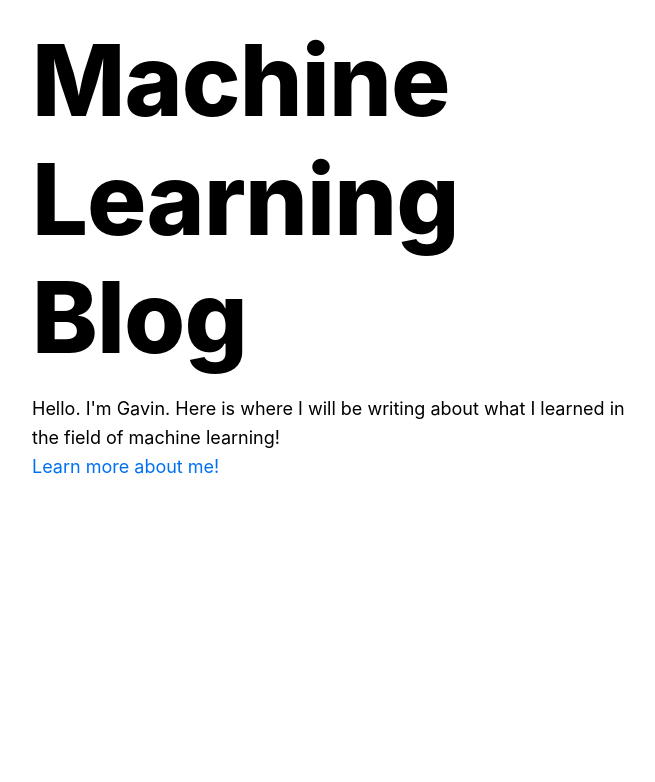
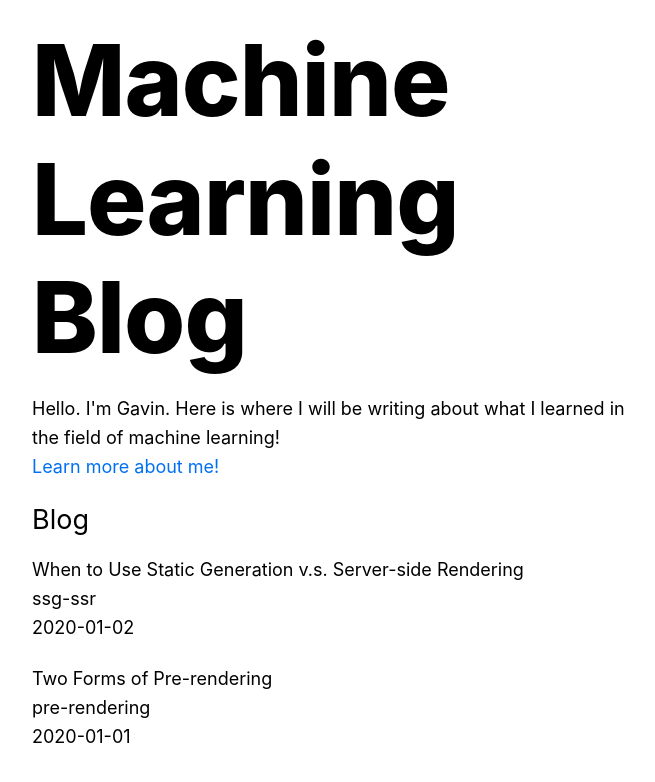
Before and after one commit to wry0313/gavinwang.dev, a Next.js app: page / in a window 1280 px wide. Shown: the part 314-1096 px from the top of the page, without its empty margins (302-957 px from the left). Before the commit the page ends 904 px from the top, so only its background shows below. Built offline with nearby package versions, Linux system fonts and the light colour scheme.

Commit message:
mid way through implementing dynamic routes

```diff
--- /dev/null
+++ b/lib/posts.js
@@ -0,0 +1,74 @@
+import fs from 'fs';
+import path from 'path';
+import matter from 'gray-matter';
+
+const postsDirectory = path.join(process.cwd(), 'posts');
+
+export function getSortedPostsData() {
+    // Get file names under /posts
+    const fileNames = fs.readdirSync(postsDirectory);
+    const allPostsData = fileNames.map((fileName) => {
+        // Remove ".md" from file name to get id
+        const id = fileName.replace(/\.md$/, '');
+
+        // Read markdown file as string
+        const fullPath = path.join(postsDirectory, fileName);
+        const fileContents = fs.readFileSync(fullPath, 'utf8');
+
+        // Use gray-matter to parse the psot metadata section
+        const matterResult = matter(fileContents);
+
+        // Combine the data with the id
+        return {
+            id,
+            ...matterResult.data,
+        };
+    });
+    // Sort posts by date
+    return allPostsData.sort((a, b) => {
+        if (a.date < b.date) {
+            return 1;
+        } else {
+            return -1;
+        }
+    })
+}
+
+export function getAllPostIds() {
+    const fileNames = fs.readdirSync(postsDirectory);
+
+    // Returns an array that looks like this:
+    // [
+    //   {
+    //     params: {
+    //       id: 'ssg-ssr'
+    //     }
+    //   },
+    //   {
+    //     params: {
+    //       id: 'pre-rendering'
+    //     }
+    //   }
+    // ]
+    return fileNames.map((fileName) => {
+        return {
+        params: {
+            id: fileName.replace(/\.md$/, ''),
+        },
+        };
+    });
+}
+
+export function getPostData(id) {
+    const fullPath = path.join(postsDirectory, `${id}.md`);
+    const fileContents = fs.readFileSync(fullPath, 'utf8');
+
+    // Use gray-matter to parse the post metadata section
+    const matterResult = matter(fileContents);
+
+    // Combine the data with the id
+    return {
+      id,
+      ...matterResult.data,
+    };
+  }
--- a/package.json
+++ b/package.json
@@ -6,9 +6,12 @@
     "start": "next start"
   },
   "dependencies": {
+    "gray-matter": "^4.0.3",
     "next": "latest",
     "react": "18.2.0",
-    "react-dom": "18.2.0"
+    "react-dom": "18.2.0",
+    "remark": "^14.0.2",
+    "remark-html": "^15.0.2"
   },
   "devDependencies": {
     "autoprefixer": "^10.4.14",
--- a/pages/index.js
+++ b/pages/index.js
@@ -3,7 +3,18 @@ import Layout, { siteTitle } from '../components/layout';
 import utilStyles from '../styles/utils.module.css';
 import Link from 'next/link'
 
-export default function Home() {
+import { getSortedPostsData } from '../lib/posts';
+
+export async function getStaticProps() {
+  const allPostsData = getSortedPostsData();
+  return {
+    props: {
+      allPostsData,
+    },
+  };
+}
+
+export default function Home({ allPostsData }) {
   return (
     <Layout home>
       <Head>
@@ -14,6 +25,21 @@ export default function Home() {
         <Link href="/about_me">Learn more about me!</Link>
 
       </section>
+
+      <section className={`${utilStyles.headingMD} ${utilStyles.padding1px} what`}>
+        <h2 className={utilStyles.headingLg}>Blog</h2>
+        <u1 className={utilStyles.list}>
+          {allPostsData.map(post => (
+            <li className={utilStyles.listItem} key={post.id}>
+              {post.title}
+              <br />
+              {post.id}
+              <br />
+              {post.date}
+            </li>
+          ))}
+        </u1>
+      </section>
     </Layout>
   );
 }
--- /dev/null
+++ b/pages/posts/[id].js
@@ -0,0 +1,32 @@
+import Layout from '../../components/layout';
+import { getAllPostIds , getPostData } from '../../lib/posts'
+
+export default function Post( { postData }) {
+    return <Layout>
+        {postData.title}
+        <br />
+        {postData.id}
+        <br />
+        {postData.date}
+        <br />
+    </Layout>
+}
+
+export async function getStaticPaths() {
+    // Return a list of possible value for id
+    const paths = getAllPostIds();
+    return {
+        paths,
+        fallback: false,
+    }
+}
+
+export async function getStaticProps({ params }) {
+    // Fetch necessary data for the blog post using params.id
+    const postData = getPostData(params.id);
+    return {
+        props: {
+            postData,
+        },
+    }
+}
--- /dev/null
+++ b/posts/pre-rendering.md
@@ -0,0 +1,11 @@
+---
+title: 'Two Forms of Pre-rendering'
+date: '2020-01-01'
+---
+
+Next.js has two forms of pre-rendering: **Static Generation** and **Server-side Rendering**. The difference is in **when** it generates the HTML for a page.
+
+- **Static Generation** is the pre-rendering method that generates the HTML at **build time**. The pre-rendered HTML is then _reused_ on each request.
+- **Server-side Rendering** is the pre-rendering method that generates the HTML on **each request**.
+
+Importantly, Next.js lets you **choose** which pre-rendering form to use for each page. You can create a "hybrid" Next.js app by using Static Generation for most pages and using Server-side Rendering for others.
--- /dev/null
+++ b/posts/ssg-ssr.md
@@ -0,0 +1,19 @@
+---
+title: 'When to Use Static Generation v.s. Server-side Rendering'
+date: '2020-01-02'
+---
+
+We recommend using **Static Generation** (with and without data) whenever possible because your page can be built once and served by CDN, which makes it much faster than having a server render the page on every request.
+
+You can use Static Generation for many types of pages, including:
+
+- Marketing pages
+- Blog posts
+- E-commerce product listings
+- Help and documentation
+
+You should ask yourself: "Can I pre-render this page **ahead** of a user's request?" If the answer is yes, then you should choose Static Generation.
+
+On the other hand, Static Generation is **not** a good idea if you cannot pre-render a page ahead of a user's request. Maybe your page shows frequently updated data, and the page content changes on every request.
+
+In that case, you can use **Server-Side Rendering**. It will be slower, but the pre-rendered page will always be up-to-date. Or you can skip pre-rendering and use client-side JavaScript to populate data.
```
Also changed, not shown: 1 other file (tests, documents, lock files or other folders).
